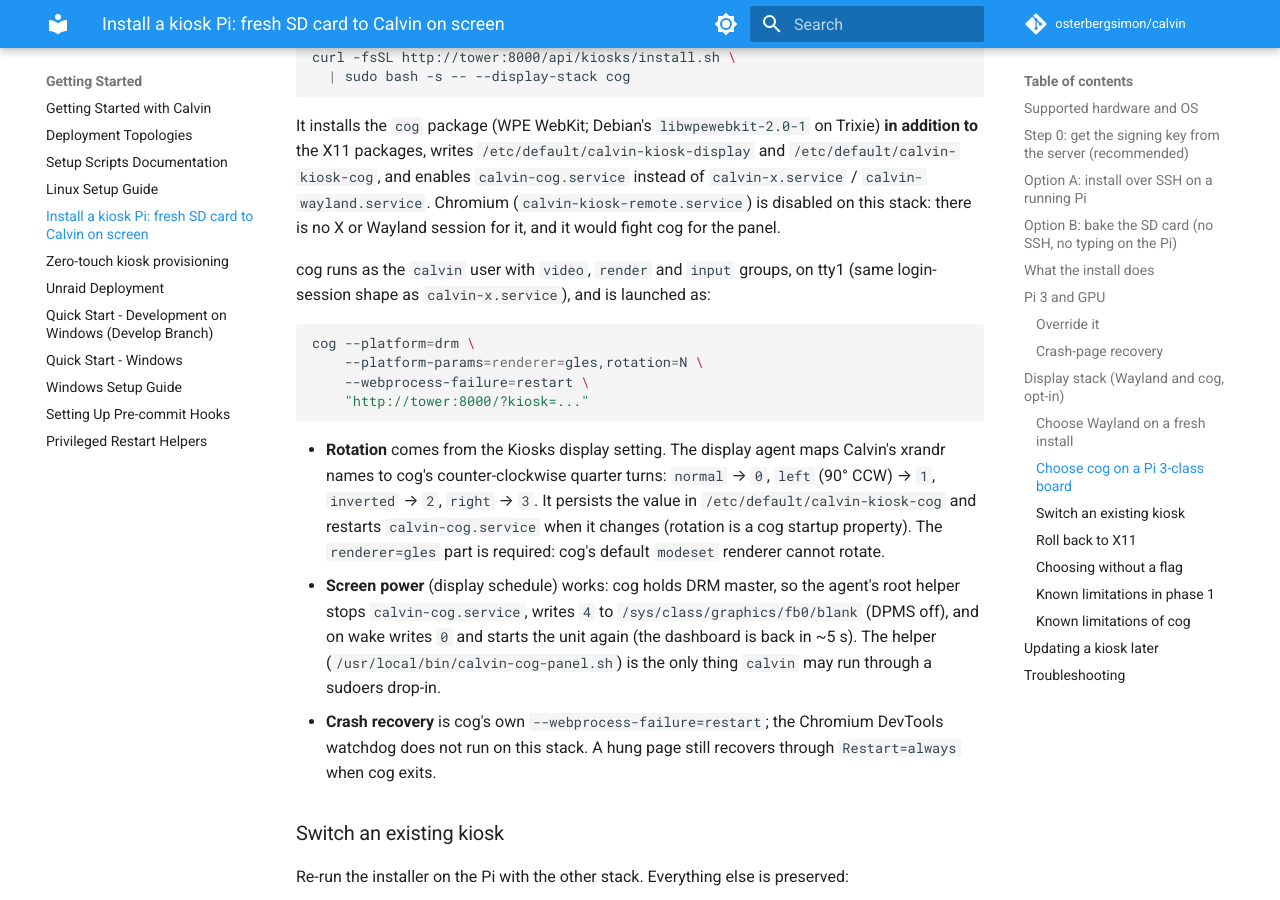
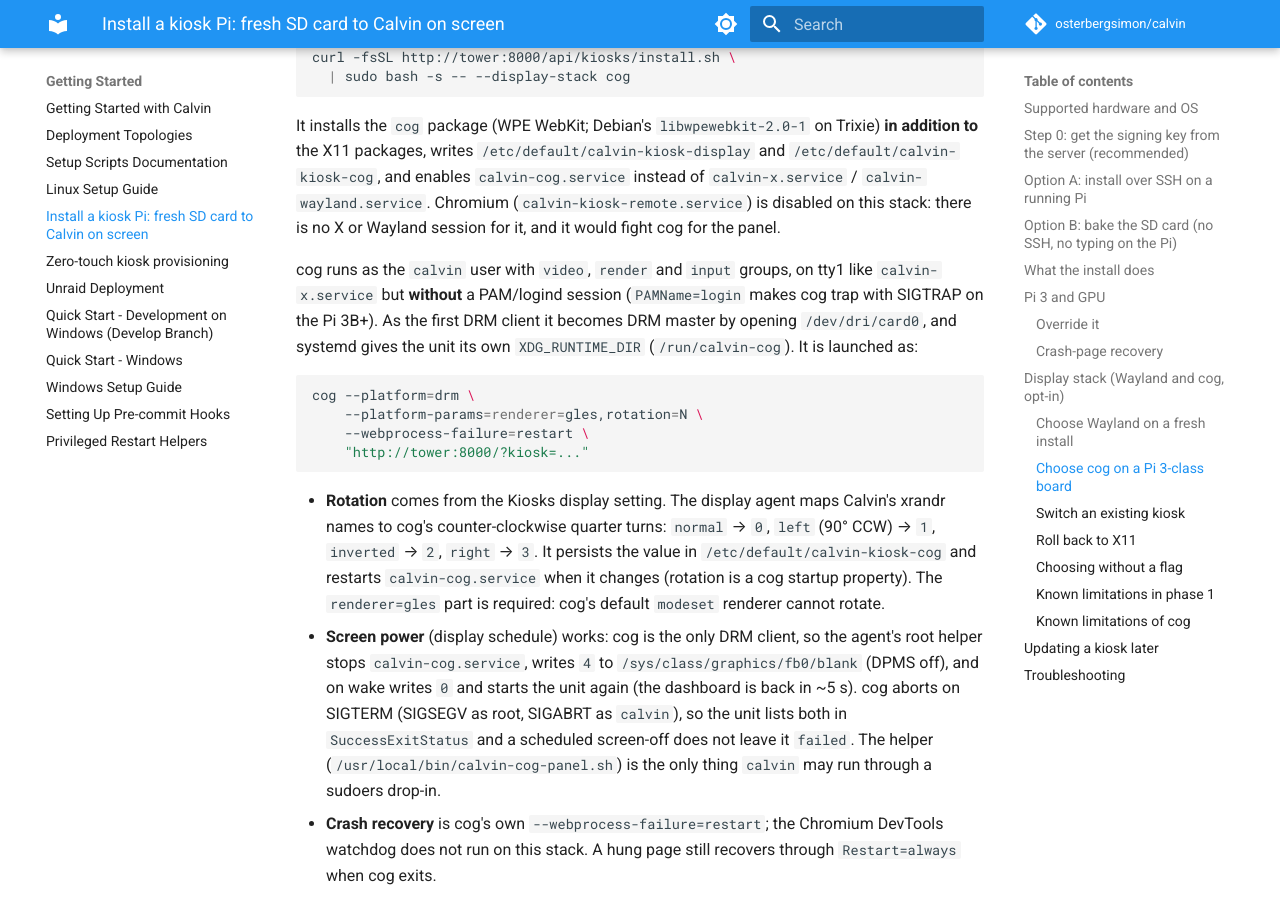
Before and after one commit to osterbergsimon/calvin, an MkDocs documentation site: the page built from docs/setup/KIOSK_INSTALL.md, in a window 1280 px wide and 900 px high, scrolled down 6918 px. Built offline with MkDocs 1.6.1 and Material for MkDocs 9.7.7, drawn with Linux system fonts in a browser that asks for light colours; comment, search, counter and statistics services are not loaded.

Commit message:
docs(kiosk): cog owns tty1 without a PAM/logind session (CLV-37)

````diff
--- a/docs/setup/KIOSK_INSTALL.md
+++ b/docs/setup/KIOSK_INSTALL.md
@@ -296,7 +296,10 @@
 the panel.
 
 cog runs as the `calvin` user with `video`, `render` and `input` groups, on tty1
-(same login-session shape as `calvin-x.service`), and is launched as:
+like `calvin-x.service` but **without** a PAM/logind session (`PAMName=login`
+makes cog trap with SIGTRAP on the Pi 3B+). As the first DRM client it becomes
+DRM master by opening `/dev/dri/card0`, and systemd gives the unit its own
+`XDG_RUNTIME_DIR` (`/run/calvin-cog`). It is launched as:
 
 ```bash
 cog --platform=drm \
@@ -312,12 +315,14 @@
   `calvin-cog.service` when it changes (rotation is a cog startup property).
   The `renderer=gles` part is required: cog's default `modeset` renderer cannot
   rotate.
-- **Screen power** (display schedule) works: cog holds DRM master, so the agent's
-  root helper stops `calvin-cog.service`, writes `4` to
+- **Screen power** (display schedule) works: cog is the only DRM client, so the
+  agent's root helper stops `calvin-cog.service`, writes `4` to
   `/sys/class/graphics/fb0/blank` (DPMS off), and on wake writes `0` and starts
-  the unit again (the dashboard is back in ~5 s). The helper
-  (`/usr/local/bin/calvin-cog-panel.sh`) is the only thing `calvin` may run
-  through a sudoers drop-in.
+  the unit again (the dashboard is back in ~5 s). cog aborts on SIGTERM
+  (SIGSEGV as root, SIGABRT as `calvin`), so the unit lists both in
+  `SuccessExitStatus` and a scheduled screen-off does not leave it `failed`. The
+  helper (`/usr/local/bin/calvin-cog-panel.sh`) is the only thing `calvin` may
+  run through a sudoers drop-in.
 - **Crash recovery** is cog's own `--webprocess-failure=restart`; the Chromium
   DevTools watchdog does not run on this stack. A hung page still recovers through
   `Restart=always` when cog exits.
````
